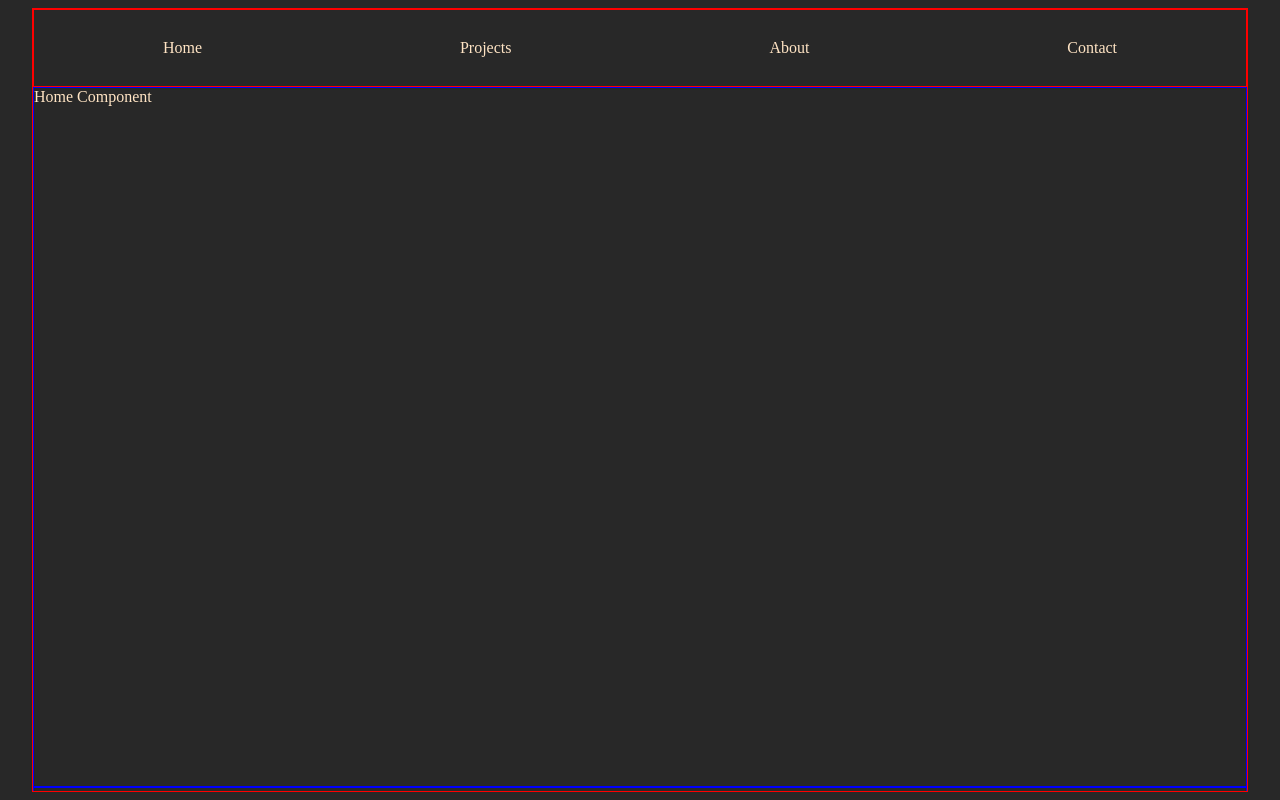
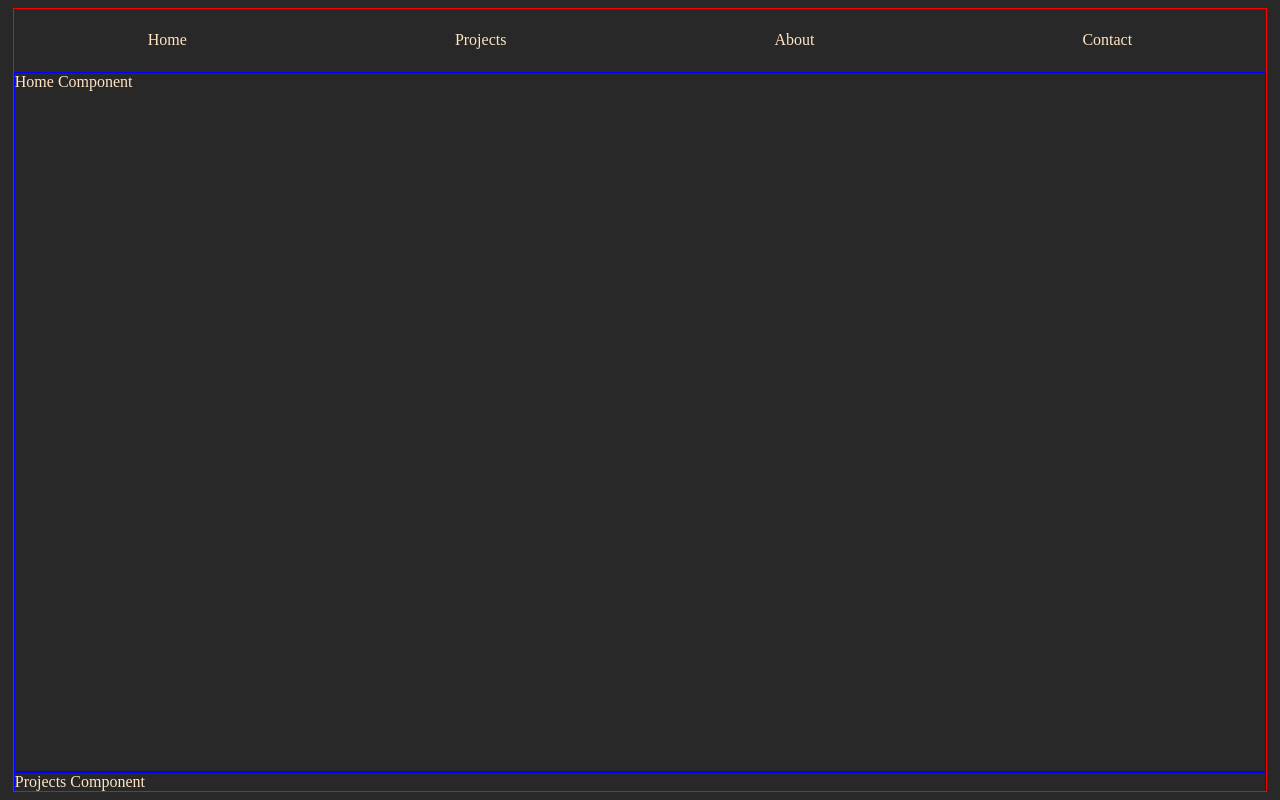
Before and after one commit to danifromecuador/portfolio_2025, a React (Vite) app: page / in a window 1280 px wide. Built offline with nearby package versions, Linux system fonts and the light colour scheme.

Commit message:
Change layout of App.jsx to allow scrolling over main-section elements without moving navbar and without using position:fixed feat/navbar-and-main-components

```diff
--- a/src/App.css
+++ b/src/App.css
@@ -1,10 +1,4 @@
-.app {
-  border: 1px solid red;
-  width: 95%;
-  height: 98%;
-  overflow-y: auto;
-}
-
+/* GENERAL STYLES */
 li {
   list-style: none;
 }
@@ -18,10 +12,24 @@ a:visited {
 }
 
 /* MAIN COMPONENTS */
+.app {
+  border: 1px solid red;
+  width: 98%;
+  height: 98%;
+}
+
+.main-section {
+  width: 100%;
+  /* 100% - .header height */
+  height: 92%;
+  overflow-y: auto;
+}
+
 .home,
 .projects,
 .about,
 .contact {
+  /* TODO change fixed height */
   height: 700px;
   border: 1px solid blue;
 }
--- a/src/App.jsx
+++ b/src/App.jsx
@@ -9,10 +9,12 @@ export const App = () => {
   return (
     <div className='app'>
       <Header />
-      <Home />
-      <Projects />
-      <About />
-      <Contact />
+      <div className='main-section'>
+        <Home />
+        <Projects />
+        <About />
+        <Contact />
+      </div>
     </div>
   )
 }
--- a/src/components/header/Header.css
+++ b/src/components/header/Header.css
@@ -1,7 +1,6 @@
 .header {
-  border: 1px solid red;
   width: 100%;
-  height: 10%;
+  height: 8%;
 }
 
 .header ul {
```
